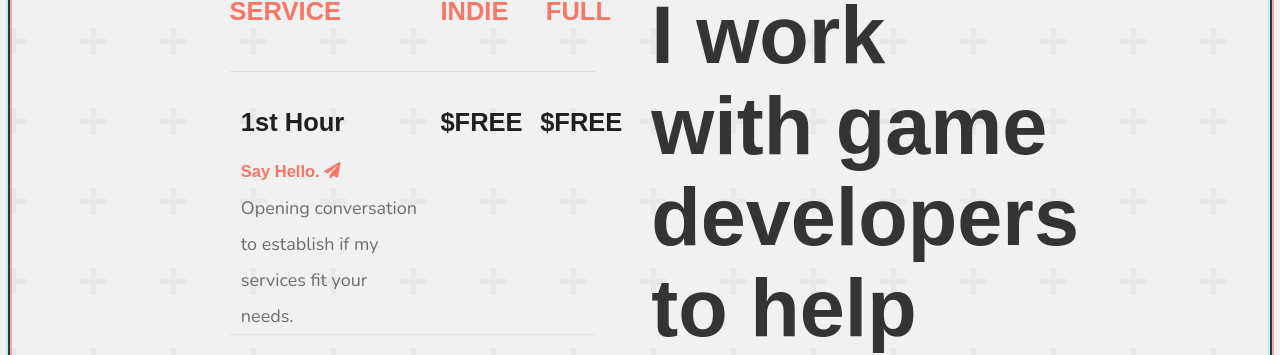
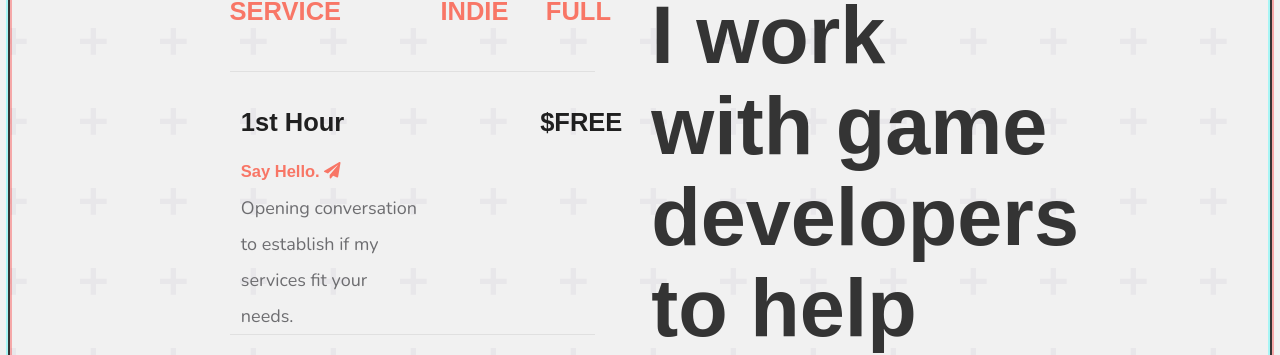
Before and after one commit to roskelld/myblog, a Jekyll site: the page built from index.html, in a window 1280 px wide and 900 px high, scrolled down 2410 px. Shown: the part 152-507 px from the top of the window. Built offline with Jekyll 4.4.1, drawn with Linux system fonts in a browser that asks for light colours.

Commit message:
Update index.html

```diff
--- a/index.html
+++ b/index.html
@@ -117,7 +117,7 @@
                     </p>
                 </div>
                 <div class="col s3">
-                    <h3 class="bold">$FREE</h3>
+                    <h3 class="bold"></h3>
                 </div>
                 <div class="col s3">
                     <h3 class="bold">$FREE</h3>
@@ -181,7 +181,7 @@
                     <p class="no-vertical-margin soft-grey-text-1">Ongoing work, interacting with the team on a daily basis.</p>
                 </div>
                 <div class="col s3">
-                    <h3 class="bold">{{ site.price_contract }}</h3>
+                    <h3 class="bold"></h3>
                 </div>
                 <div class="col s3">
                     <h3 class="bold">{{ site.price_contract }}</h3>
```
